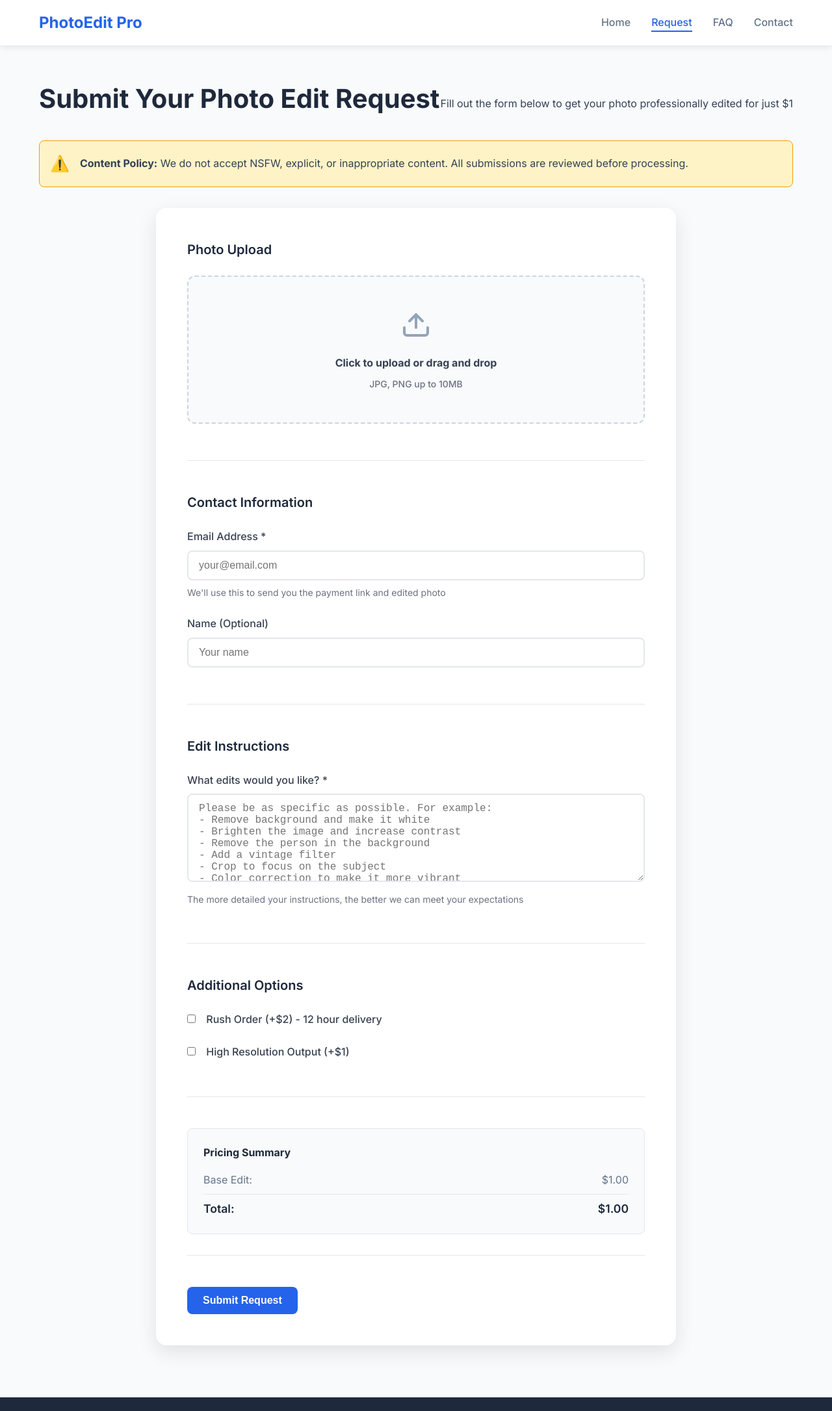
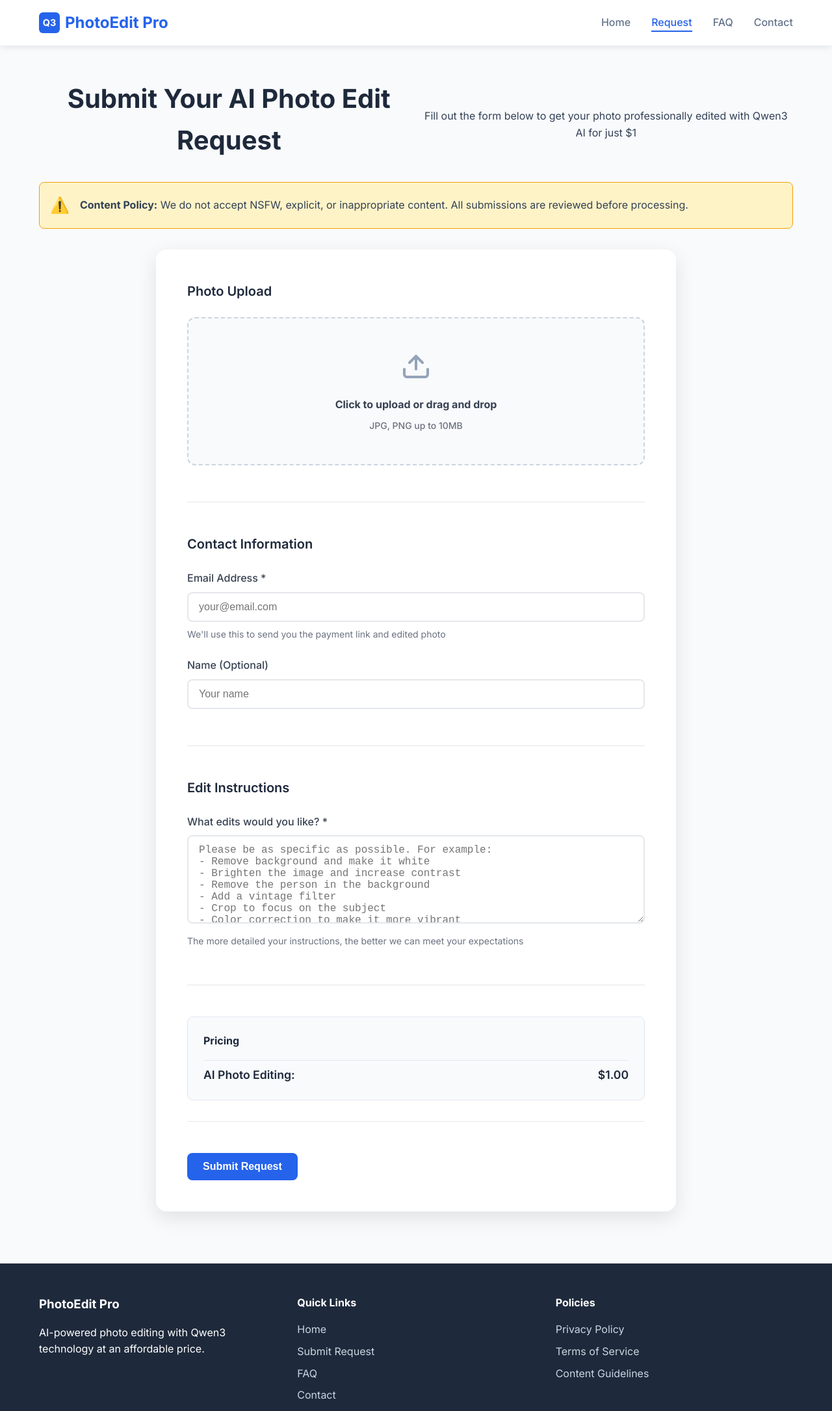
Before and after one commit to eugeneltseu-stack/eugeneltseu-stack, a website: page request.html in a window 1280 px wide. Shown: the top 2171 px of the page at 65% size. Drawn offline with Linux system fonts and the light colour scheme.

Commit message:
🔧 Simplify pricing and hide admin access
✨ Changes:
- Remove Additional Options section from request form
- Remove Rush Order (+) and High Resolution (+) options
- Simplify pricing to flat  for AI photo editing
- Hide Admin button from navigation (still accessible via direct URL)
- Update request page with Qwen3 AI branding
- Add Q3 logo to request page navigation
- Update headers and footer to mention AI technology
- Streamline user experience with single pricing tier

```diff
--- a/request.html
+++ b/request.html
@@ -12,7 +12,10 @@
     <nav class="navbar">
         <div class="nav-container">
             <div class="nav-logo">
-                <h2>PhotoEdit Pro</h2>
+                <div class="logo-container">
+                    <div class="logo-icon">Q3</div>
+                    <h2>PhotoEdit Pro</h2>
+                </div>
             </div>
             <ul class="nav-menu">
                 <li class="nav-item">
@@ -40,8 +43,8 @@
     <section class="request-section">
         <div class="container">
             <div class="request-header">
-                <h1>Submit Your Photo Edit Request</h1>
-                <p>Fill out the form below to get your photo professionally edited for just $1</p>
+                <h1>Submit Your AI Photo Edit Request</h1>
+                <p>Fill out the form below to get your photo professionally edited with Qwen3 AI for just $1</p>
             </div>
 
             <!-- Warning Banner -->
@@ -105,41 +108,11 @@
                     </div>
 
                     <div class="form-section">
-                        <h3>Additional Options</h3>
-                        <div class="form-group">
-                            <label for="rush-order" class="checkbox-label">
-                                <input type="checkbox" id="rush-order" name="rush_order" value="yes">
-                                <span class="checkmark"></span>
-                                Rush Order (+$2) - 12 hour delivery
-                            </label>
-                        </div>
-                        <div class="form-group">
-                            <label for="high-res" class="checkbox-label">
-                                <input type="checkbox" id="high-res" name="high_res" value="yes">
-                                <span class="checkmark"></span>
-                                High Resolution Output (+$1)
-                            </label>
-                        </div>
-                    </div>
-
-                    <div class="form-section">
                         <div class="pricing-summary">
-                            <h4>Pricing Summary</h4>
-                            <div class="price-line">
-                                <span>Base Edit:</span>
+                            <h4>Pricing</h4>
+                            <div class="price-total">
+                                <span>AI Photo Editing:</span>
                                 <span>$1.00</span>
-                            </div>
-                            <div class="price-line" id="rush-price" style="display: none;">
-                                <span>Rush Order:</span>
-                                <span>$2.00</span>
-                            </div>
-                            <div class="price-line" id="highres-price" style="display: none;">
-                                <span>High Resolution:</span>
-                                <span>$1.00</span>
-                            </div>
-                            <div class="price-total">
-                                <span>Total:</span>
-                                <span id="total-price">$1.00</span>
                             </div>
                         </div>
                     </div>
@@ -182,7 +155,7 @@
             <div class="footer-content">
                 <div class="footer-section">
                     <h3>PhotoEdit Pro</h3>
-                    <p>Professional photo editing at an affordable price.</p>
+                    <p>AI-powered photo editing with Qwen3 technology at an affordable price.</p>
                 </div>
                 <div class="footer-section">
                     <h4>Quick Links</h4>
```
Also changed, not shown: index.html (+0 -3 lines).
